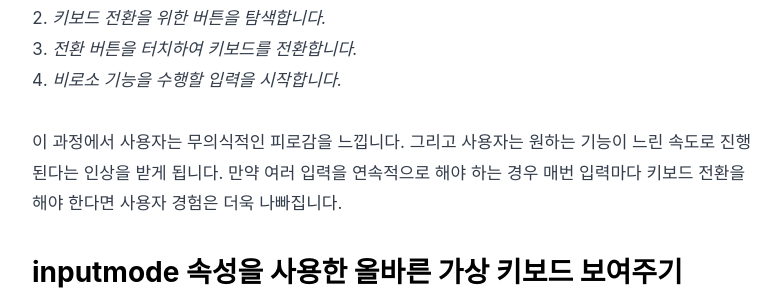
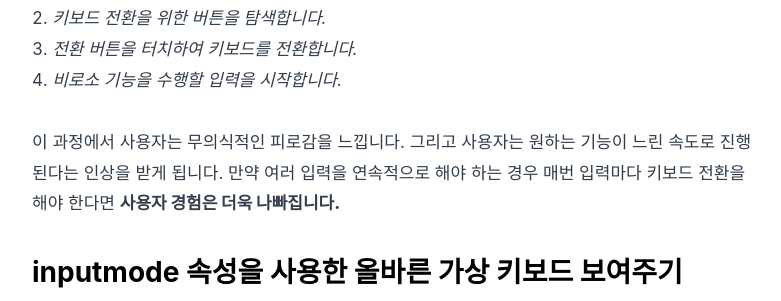
Before and after one commit to sa02045/sa02045.github.io, a Gatsby site: page /ux-keyboard/ in a window 1280 px wide. Shown: the part 1140-1441 px from the top of the page, without its empty margins (248-1029 px from the left). Built offline with nearby package versions, Linux system fonts and the light colour scheme; Gatsby itself is replaced by a stand-in of ours; some packages are replaced by stand-ins of ours; a web font is replaced by a local one.

Commit message:
docs: 퇴고

```diff
--- a/content/blog/ux-keyboard/index.md
+++ b/content/blog/ux-keyboard/index.md
@@ -28,7 +28,7 @@ thumbnail: '../../src/images.keyboard.png'
 3. _전환 버튼을 터치하여 키보드를 전환합니다._
 4. _비로소 기능을 수행할 입력을 시작합니다._
 
-이 과정에서 사용자는 무의식적인 피로감을 느낍니다. 그리고 사용자는 원하는 기능이 느린 속도로 진행된다는 인상을 받게 됩니다. 만약 여러 입력을 연속적으로 해야 하는 경우 매번 입력마다 키보드 전환을 해야 한다면 사용자 경험은 더욱 나빠집니다.
+이 과정에서 사용자는 무의식적인 피로감을 느낍니다. 그리고 사용자는 원하는 기능이 느린 속도로 진행된다는 인상을 받게 됩니다. 만약 여러 입력을 연속적으로 해야 하는 경우 매번 입력마다 키보드 전환을 해야 한다면 **사용자 경험은 더욱 나빠집니다.**
 
 ## inputmode 속성을 사용한 올바른 가상 키보드 보여주기
 
```
